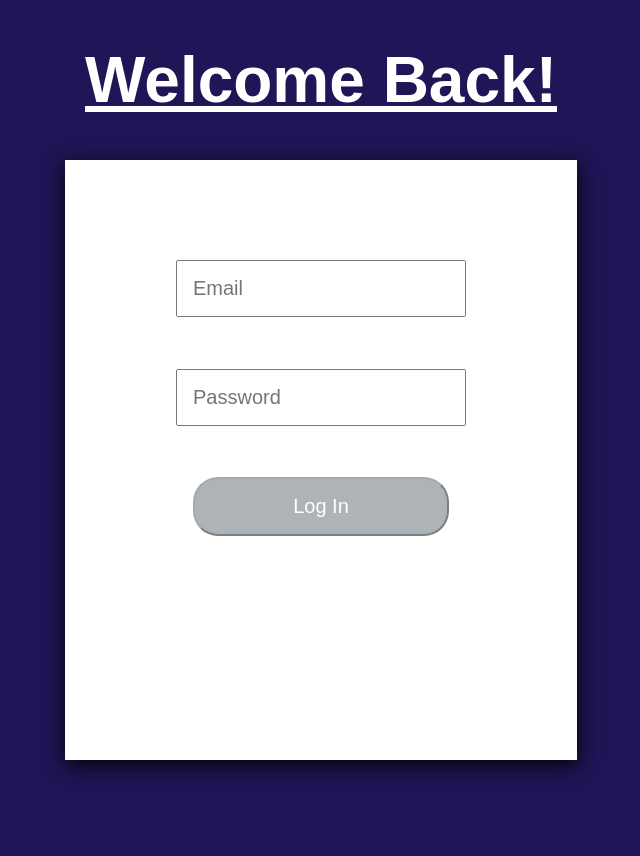
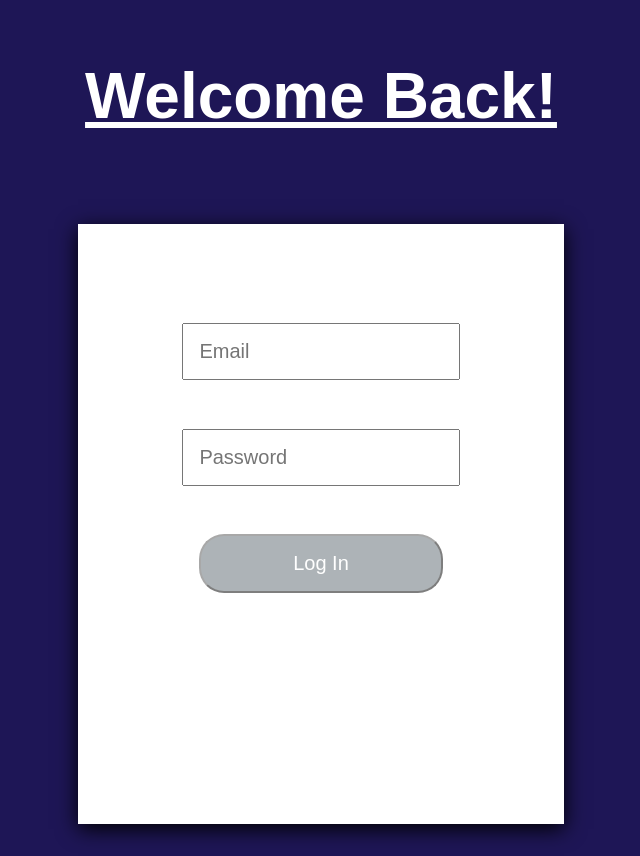
Before and after one commit to upcs/cs341-spring-2024-cisgo-afternoon, a React (Create React App) app in the folder client/: page /login in a window 1280 px wide. Shown: the whole page, without its empty margins (319-959 px from the left). Before the commit the page ends 800 px from the top, so only its background shows below. Built offline with nearby package versions, Linux system fonts and the light colour scheme.

Commit message:
admin login refactoring

```diff
--- a/client/src/components/NavBar.js
+++ b/client/src/components/NavBar.js
@@ -24,7 +24,7 @@ const NavBar = () => {
             </Link>
           </li>
           <li className="expanded">
-            <Link to="/add">
+            <Link to="/login">
               <i className="material-icons">location_on</i>
               Add a Pin
             </Link>
--- a/client/src/pages/AdminLogin.js
+++ b/client/src/pages/AdminLogin.js
@@ -43,17 +43,19 @@ const AdminLogin = () => {
   }
 
   return (
-    <div id="container" class="login-container">
-      <h1>Welcome Back!</h1>
-      <body>
-        <form onSubmit={handleLogin} method="get" id="login-form">
-          <input type="email" id="email" name="email" placeholder="Email" required></input>
+    <div>
+      <header class="admin_header">
+        <h1 class="admin_title">Welcome Back!</h1>
+      </header>
+      <main class="admin_main">
+        <form onSubmit={handleLogin} method="get" class="login-form">
+          <input type="email" class="email" name="email" placeholder="Email" required></input>
           <br />
-          <input type="password" id="password" name="password" placeholder="Password" required></input>
+          <input type="password" class="password" name="password" placeholder="Password" required></input>
           <br />
-          <button type="submit" id="login-button">Log In</button>
+          <button type="submit" class="login-button">Log In</button>
         </form>
-      </body>
+      </main>
     </div>
   );
 }
--- a/client/src/static/css/pages/AdminLogin.css
+++ b/client/src/static/css/pages/AdminLogin.css
@@ -1,18 +1,26 @@
-body{
+.admin_main{
   background-color: rgb(30,22,86);
   cursor: auto;
+  margin: 0;
+  padding: 2rem;
 }
 
-h1{
+.admin_header{
+  background-color: rgb(30,22,86);
+  color: #fff;
+  text-align: center;
+  padding: 1rem;
+}
+
+.admin_title{
   font-family: Arial, Verdana, sans-serif;
   font-size: 64px;
-  text-align: center;
   text-decoration: underline;
   color: white;
   cursor: auto;
 }
 
-#email, #password{
+.email, .password{
   margin-top: 5%;
   margin-bottom: 5%;
   padding: 15px 15px;
@@ -23,7 +31,7 @@ h1{
   cursor: auto;
 }
 
-#login-button{
+.login-button{
   font-size: 20px;
   width: 50%;
   text-align: center;
@@ -39,12 +47,12 @@ h1{
   transition: opacity 0.5s;
 }
 
-#login-button:hover{
+.login-button:hover{
   cursor: pointer;
   opacity: 1;
 }
 
-#login-form{
+.login-form{
   text-align: center;
   background-color: white;
   height: 75vh;
```
